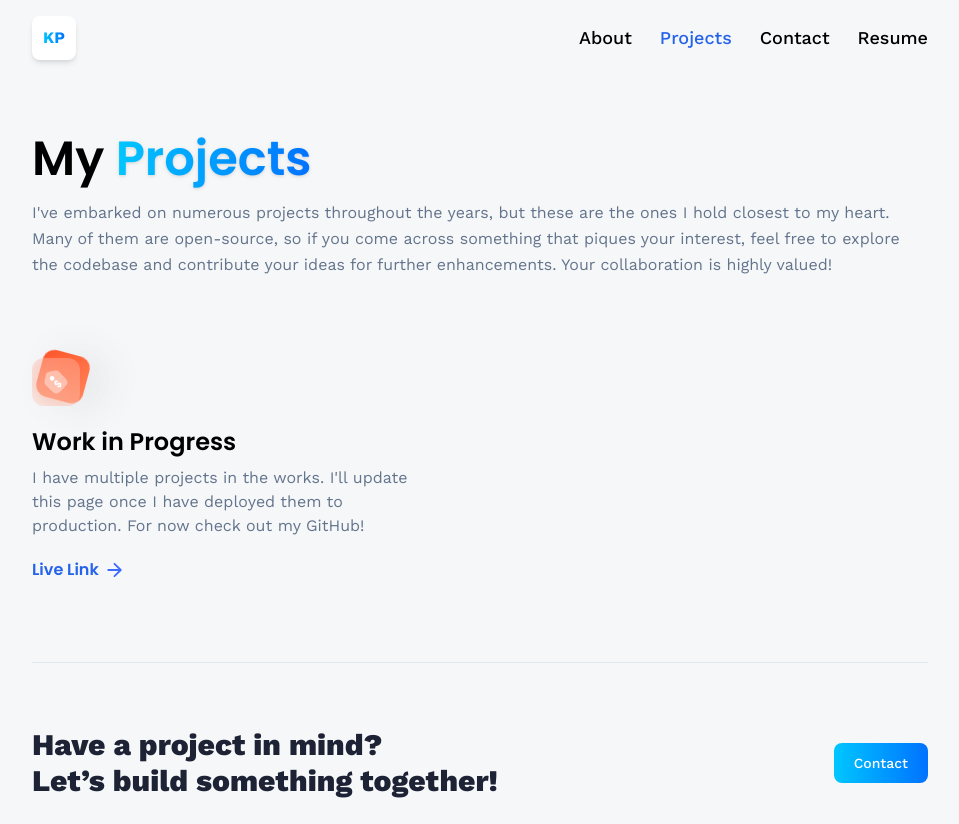
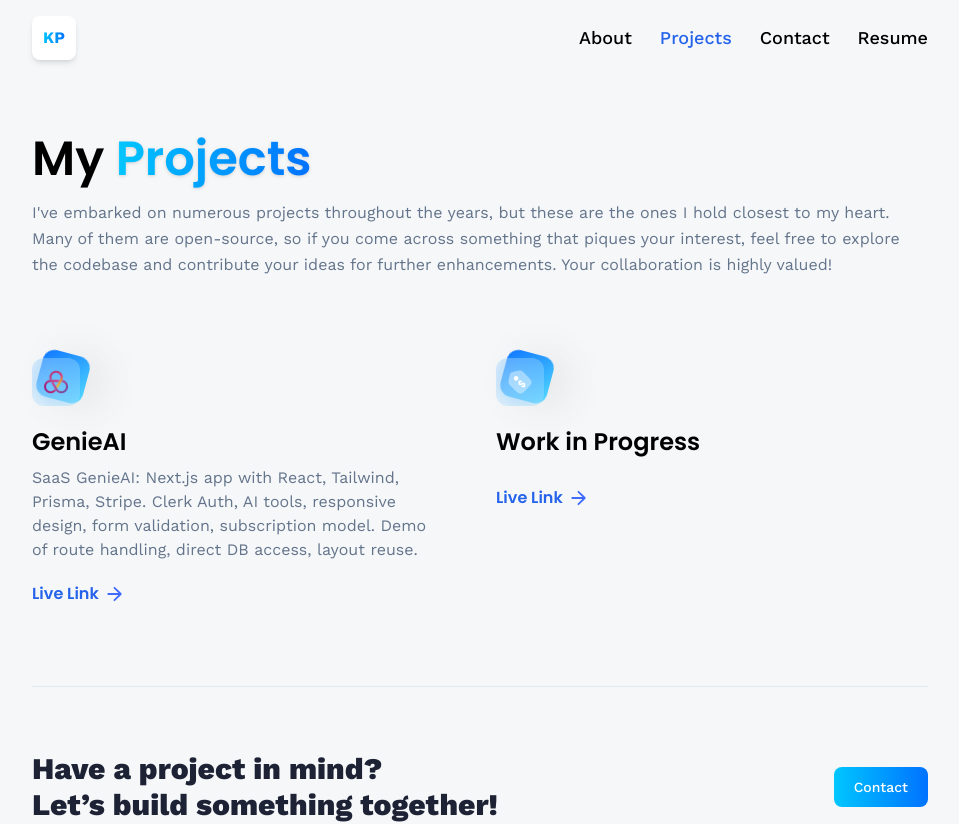
Before and after one commit to Kashyap5551/Kashyap5551.github.io, a React (Vite) app: page /projects in a window 1280 px wide. Shown: the top 824 px of the page, without its empty margins (160-1119 px from the left). Built offline with nearby package versions, Linux system fonts and the light colour scheme; no server answers.

Commit message:
added new side project and links

```diff
--- a/src/assets/images/index.js
+++ b/src/assets/images/index.js
@@ -6,5 +6,16 @@ import tesla from "./tesla.png";
 import logo from "./logo.svg";
 import moodys from "./moodys.png";
 import allenfort from "./allenfort.png";
+import genieailogo from "./genieailogo.png";
 
-export { hero, meta, shopify, starbucks, tesla, logo, moodys, allenfort };
+export {
+  hero,
+  meta,
+  shopify,
+  starbucks,
+  tesla,
+  logo,
+  moodys,
+  allenfort,
+  genieailogo,
+};
--- a/src/constants/index.js
+++ b/src/constants/index.js
@@ -5,6 +5,7 @@ import {
   tesla,
   moodys,
   allenfort,
+  genieailogo,
 } from "../assets/images";
 import {
   postgressql,
@@ -273,11 +274,18 @@ export const socialLinks = [
 
 export const projects = [
   {
+    iconUrl: genieailogo,
+    theme: "btn-back-blue",
+    name: "GenieAI",
+    description:
+      "SaaS GenieAI: Next.js app with React, Tailwind, Prisma, Stripe. Clerk Auth, AI tools, responsive design, form validation, subscription model. Demo of route handling, direct DB access, layout reuse.",
+    link: "https://genie-ai-saas.vercel.app/",
+  },
+  {
     iconUrl: pricewise,
-    theme: "btn-back-red",
+    theme: "btn-back-blue",
     name: "Work in Progress",
-    description:
-      "I have multiple projects in the works. I'll update this page once I have deployed them to production. For now check out my GitHub!",
+    description: "",
     link: "https://github.com/kashyap5551",
   },
 ];
```
Also changed, not shown: src/assets/images/genieailogo.png (added).
